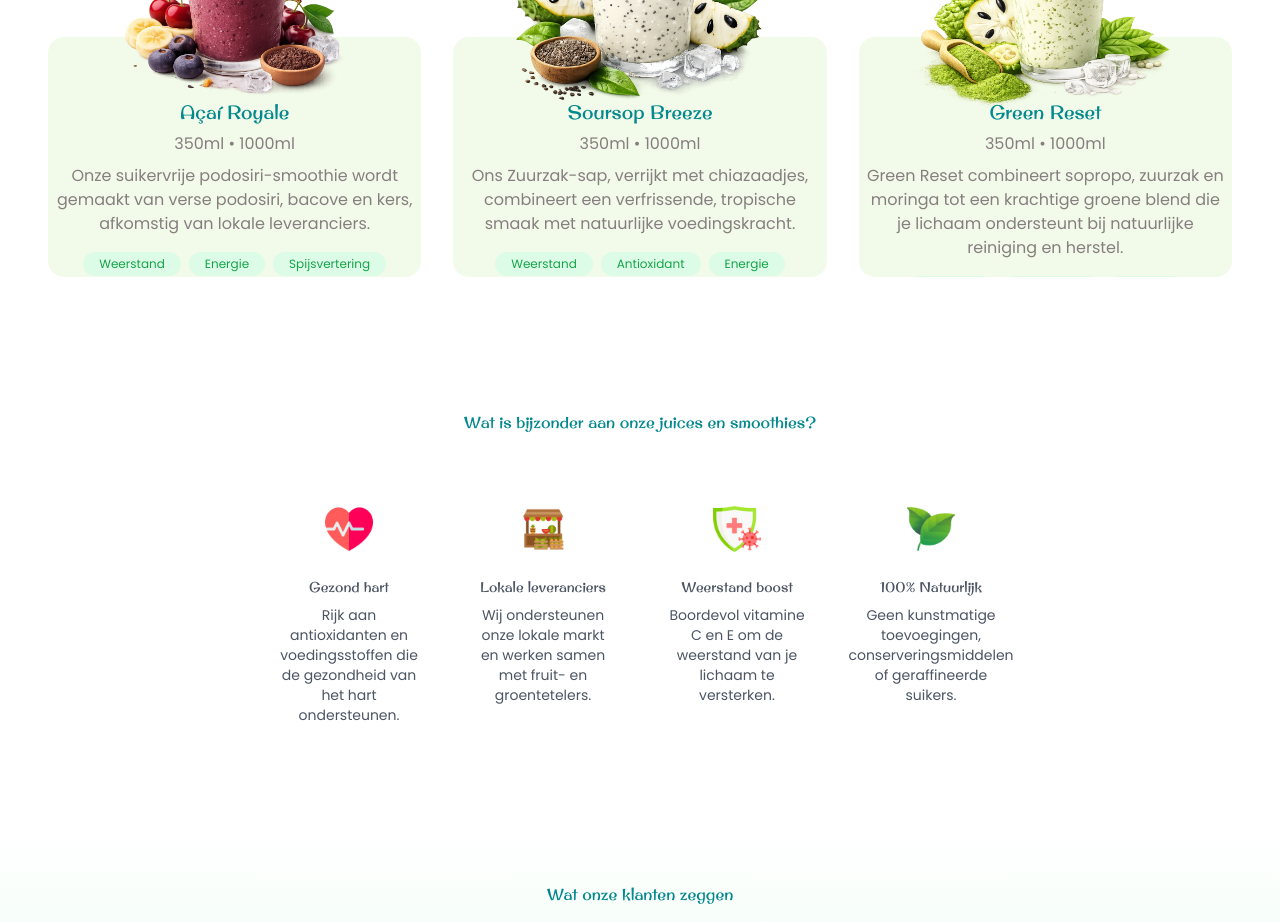
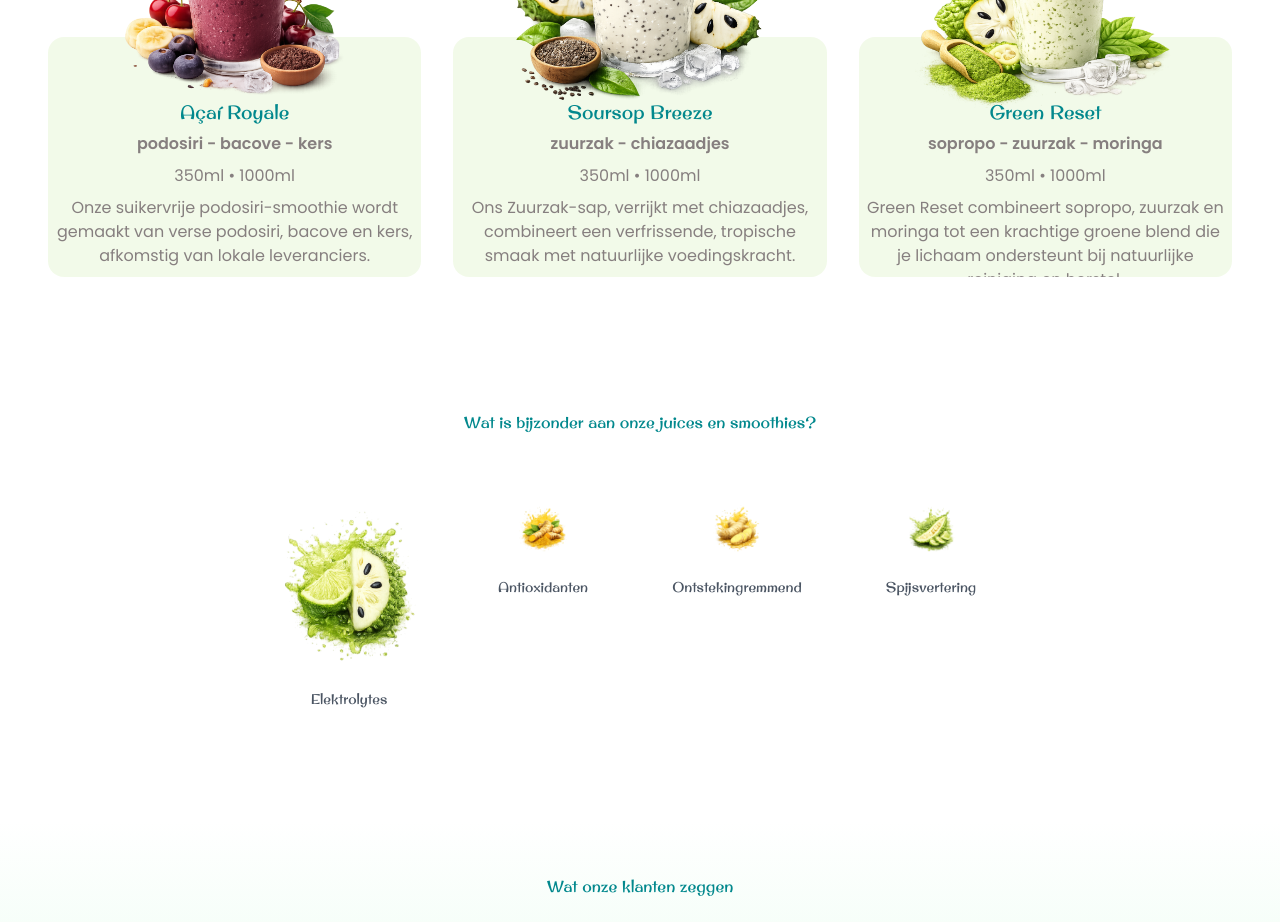
Before and after one commit to Alfijah/lyb-app, a React (Vite) app: page /#/ in a window 1280 px wide. Shown: the part 1440-2362 px from the top of the page. Built offline with nearby package versions, Linux system fonts and the light colour scheme; a web font is replaced by a local one.

Commit message:
featured smoothies wip

```diff
--- a/src/components/BenefitsSection.tsx
+++ b/src/components/BenefitsSection.tsx
@@ -1,46 +1,38 @@
 "use client";
 
 import { motion } from "framer-motion";
-import heartIcon from "../assets/benefitsSection/heart-attack.png";
-import storeIcon from "../assets/benefitsSection/stand.png";
-import shieldIcon from "../assets/benefitsSection/immune-booster.png";
-import leafIcon from "../assets/benefitsSection/leaf.png";
+import elektrolytes from "../assets/benefitsSection/elektrolytes.png";
+import antioxidant from "../assets/benefitsSection/antioxidant.png";
+import ontsteking from "../assets/benefitsSection/ontsteking.png";
+import spijsvertering from "../assets/benefitsSection/spijsvertering.png";
 
 export default function BenefitsSection() {
   const benefits = [
     {
       id: 1,
       icon: (
-        <img src={heartIcon} alt="Gezond hart" className="w-12 h-12 mb-4" />
+        <img src={elektrolytes} alt="elektrolytes" className="w-40 h-40 mb-4" />
       ),
-      title: "Gezond hart",
-      description:
-        "Rijk aan antioxidanten en voedingsstoffen die de gezondheid van het hart ondersteunen.",
+      title: "Elektrolytes",
     },
     {
       id: 2,
       icon: (
-        <img src={storeIcon} alt="Gezond hart" className="w-12 h-12 mb-4" />
+        <img src={antioxidant} alt="antioxidant" className="w-12 h-12 mb-4" />
       ),
-      title: "Lokale leveranciers",
-      description:
-        "Wij ondersteunen onze lokale markt en werken samen met fruit- en groentetelers.",
+      title: "Antioxidanten",
     },
     {
       id: 3,
       icon: (
-        <img src={shieldIcon} alt="Gezond hart" className="w-12 h-12 mb-4" />
+        <img src={ontsteking} alt="ontstekingremmend" className="w-12 h-12 mb-4" />
       ),
-      title: "Weerstand boost",
-      description:
-        "Boordevol vitamine C en E om de weerstand van je lichaam te versterken.",
+      title: "Ontstekingremmend",
     },
     {
       id: 4,
-      icon: <img src={leafIcon} alt="Gezond hart" className="w-12 h-12 mb-4" />,
-      title: "100% Natuurlijk",
-      description:
-        "Geen kunstmatige toevoegingen, conserveringsmiddelen of geraffineerde suikers.",
+      icon: <img src={spijsvertering} alt="spijsvertering" className="w-12 h-12 mb-4" />,
+      title: "Spijsvertering",
     },
   ];
 
@@ -75,9 +67,6 @@ export default function BenefitsSection() {
             <h3 className="text-sm md:text-md text-gray-600 mb-2">
               {benefit.title}
             </h3>
-            <p className="text-gray-600 text-xs md:text-sm leading-relaxed">
-              {benefit.description}
-            </p>
           </motion.div>
         ))}
       </div>
--- a/src/components/FeaturedSmoothies.tsx
+++ b/src/components/FeaturedSmoothies.tsx
@@ -10,6 +10,7 @@ export default function FeaturedSmoothies() {
     {
       id: 1,
       name: "Açaí Royale",
+      tag: "podosiri - bacove - kers",
       description:
         "Onze suikervrije podosiri-smoothie wordt gemaakt van verse podosiri, bacove en kers, afkomstig van lokale leveranciers.",
       tags: ["Weerstand", "Energie", "Spijsvertering", "Antioxidanten"],
@@ -18,6 +19,7 @@ export default function FeaturedSmoothies() {
     {
       id: 2,
       name: "Soursop Breeze",
+      tag: "zuurzak - chiazaadjes",
       description:
         "Ons Zuurzak-sap, verrijkt met chiazaadjes, combineert een verfrissende, tropische smaak met natuurlijke voedingskracht.",
       tags: ["Weerstand", "Antioxidant", "Energie"],
@@ -26,6 +28,7 @@ export default function FeaturedSmoothies() {
     {
       id: 3,
       name: "Green Reset",
+      tag: "sopropo - zuurzak - moringa",
       description:
         "Green Reset combineert sopropo, zuurzak en moringa tot een krachtige groene blend die je lichaam ondersteunt bij natuurlijke reiniging en herstel.",
       tags: ["Reiniging", "Weerstand", "Energie", "Balans"],
@@ -71,6 +74,9 @@ export default function FeaturedSmoothies() {
                 {smoothie.name}
               </h3>
               <p className="body-text">
+                <b>{smoothie.tag}</b>
+              </p>
+              <p className="body-text">
                 350ml • 1000ml
               </p>
               <p className="body-text">
@@ -82,7 +88,7 @@ export default function FeaturedSmoothies() {
                 {smoothie.tags.map((tag, i) => (
                   <span
                     key={i}
-                    className="px-3 py-1 text-green-600 text-xs rounded-full bg-green-100"
+                    className="px-3 py-1 text-green-600 text-xs rounded-full bg-darkYellow/20"
                   >
                     {tag}
                   </span>
```
